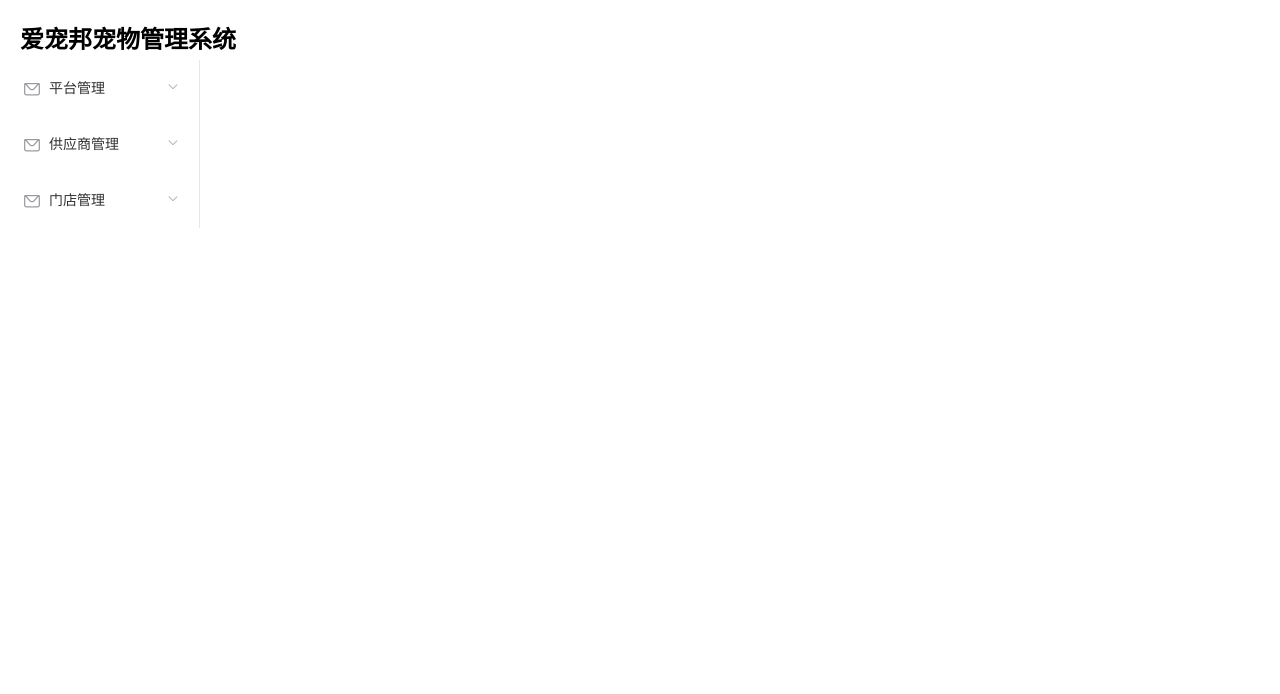
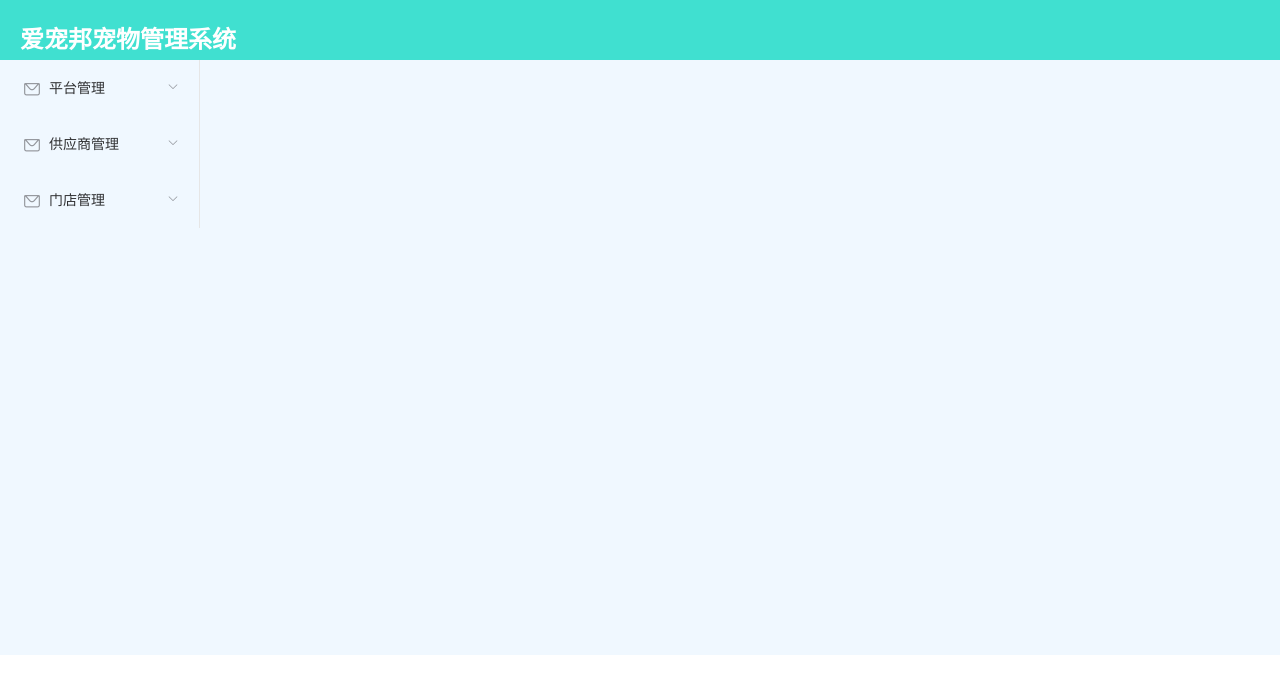
Before and after one commit to zb1224/pet-love, a Vue app: page /manage in a window 1280 px wide. Shown: the top 694 px of the page. Built offline with nearby package versions, Linux system fonts and the light colour scheme; no server answers.

Commit message:
更新系统样式

```diff
--- a/src/components/manage/index.vue
+++ b/src/components/manage/index.vue
@@ -2,7 +2,7 @@
   <el-container>
     <el-header>
       <div>
-        <h1>爱宠邦宠物管理系统</h1>
+        <h1 class="sysTitle">爱宠邦宠物管理系统</h1>
         <div>
           <span>你好</span>
           <el-button icon="el-icon-close">退出</el-button>
@@ -85,6 +85,24 @@ export default {
   }
 };
 </script>
+
 <style scoped>
-
+.el-header {
+  background-color: turquoise;
+  color: wheat;
+  /* line-height: 60px; */
+}
+.el-submenu {
+  background-color: aliceblue;
+}
+.el-aside {
+  background-color: aliceblue;
+  height: 595px;
+}
+.el-main{
+  background-color: aliceblue;
+}
+.sysTitle{
+  color: white;
+}
 </style>
```
